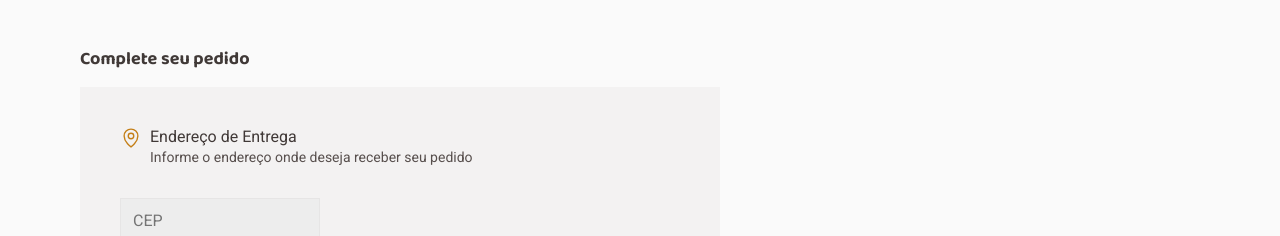
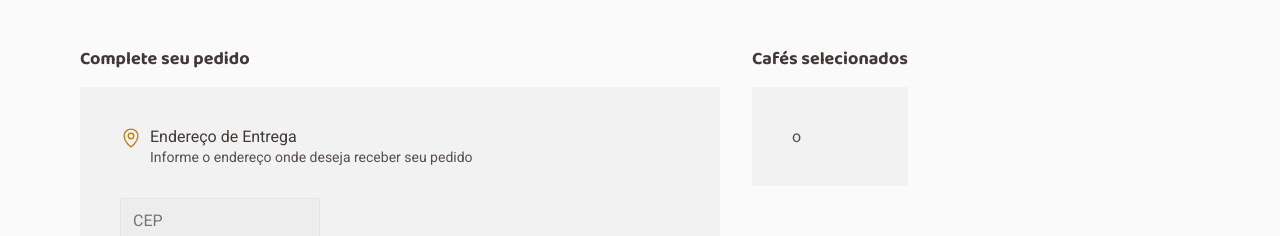
Before and after one commit to franciniltonsoaresmenzes/coffee-delivery, a React (Vite) app: page /checkout in a window 1280 px wide. Shown: the part 352-588 px from the top of the page. Built offline with nearby package versions, Linux system fonts and the light colour scheme.

Commit message:
criando componente CoffeeSelected

```diff
--- /dev/null
+++ b/src/pages/Checkout/components/CoffeeSelected/index.tsx
@@ -0,0 +1,5 @@
+import { CoffeeSelectedContainer } from './styles'
+
+export function CoffeeSelected() {
+  return <CoffeeSelectedContainer>o</CoffeeSelectedContainer>
+}
--- /dev/null
+++ b/src/pages/Checkout/components/CoffeeSelected/styles.ts
@@ -0,0 +1,6 @@
+import styled from 'styled-components'
+import { FormAdressContainer } from '../FormAdress/styles'
+
+export const CoffeeSelectedContainer = styled(FormAdressContainer)`
+  max-width: 28rem;
+`
--- a/src/pages/Checkout/index.tsx
+++ b/src/pages/Checkout/index.tsx
@@ -1,15 +1,30 @@
+import { CoffeeSelected } from './components/CoffeeSelected'
 import { FormAdress } from './components/FormAdress'
 import { InputPayments } from './components/InputPayments'
-import { CheckoutContainer, TitleChekout } from './styles'
+import {
+  CheckoutContainer,
+  CheckoutContainerFlex,
+  TitleChekout,
+} from './styles'
 
 export function Checkout() {
   return (
     <CheckoutContainer className="container">
-      <TitleChekout size="x-s" weight={700}>
-        Complete seu pedido
-      </TitleChekout>
-      <FormAdress />
-      <InputPayments />
+      <CheckoutContainerFlex>
+        <div>
+          <TitleChekout size="x-s" weight={700}>
+            Complete seu pedido
+          </TitleChekout>
+          <FormAdress />
+          <InputPayments />
+        </div>
+        <div>
+          <TitleChekout size="x-s" weight={700}>
+            Cafés selecionados
+          </TitleChekout>
+          <CoffeeSelected />
+        </div>
+      </CheckoutContainerFlex>
     </CheckoutContainer>
   )
 }
--- a/src/pages/Checkout/styles.ts
+++ b/src/pages/Checkout/styles.ts
@@ -2,6 +2,11 @@ import styled from 'styled-components'
 import { Title } from '../../components/Typography'
 
 export const CheckoutContainer = styled.form``
+
+export const CheckoutContainerFlex = styled.div`
+  display: flex;
+  gap: 2rem;
+`
 
 export const FormCardContainer = styled.section`
   background-color: ${({ theme }) => theme.color.base.card};
```
